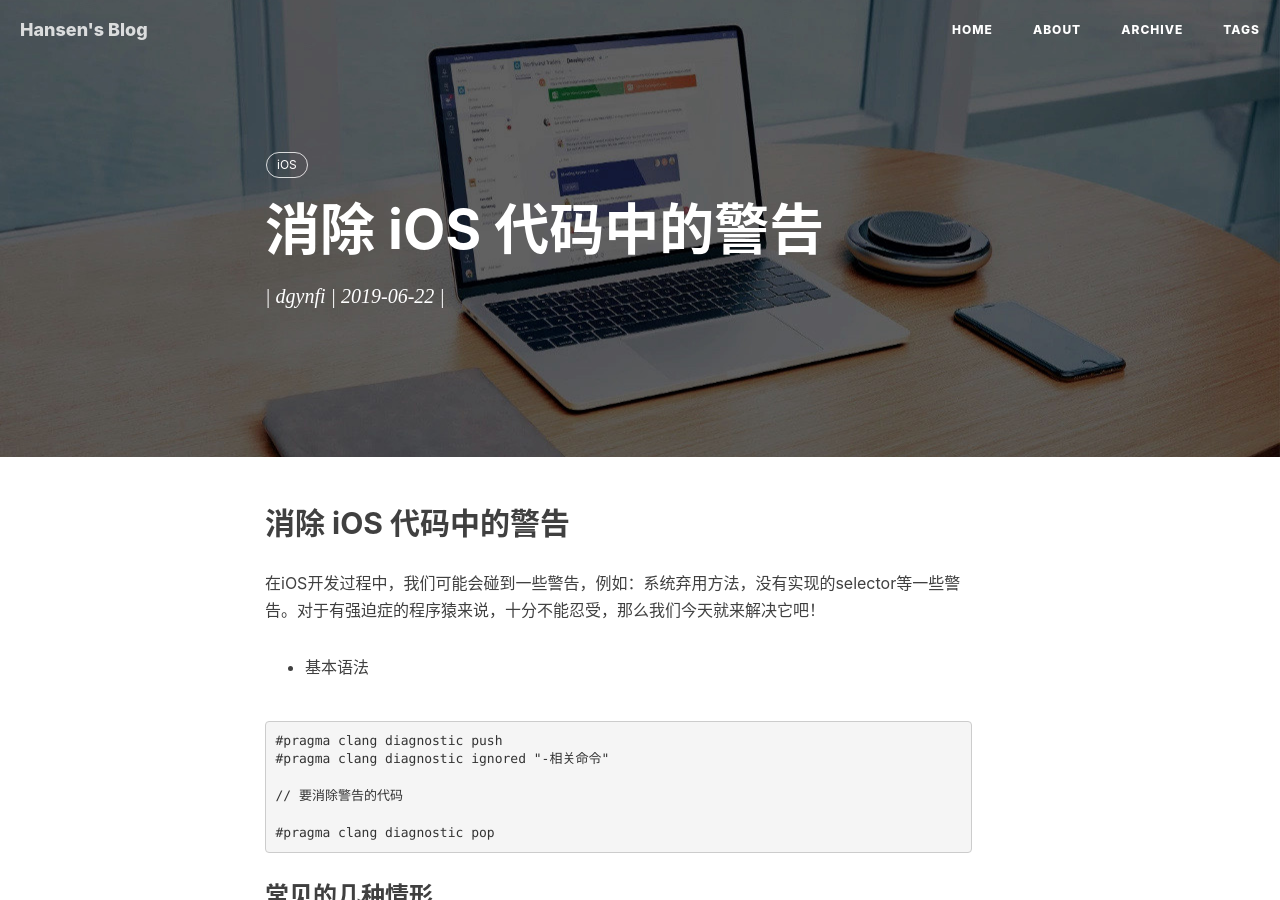
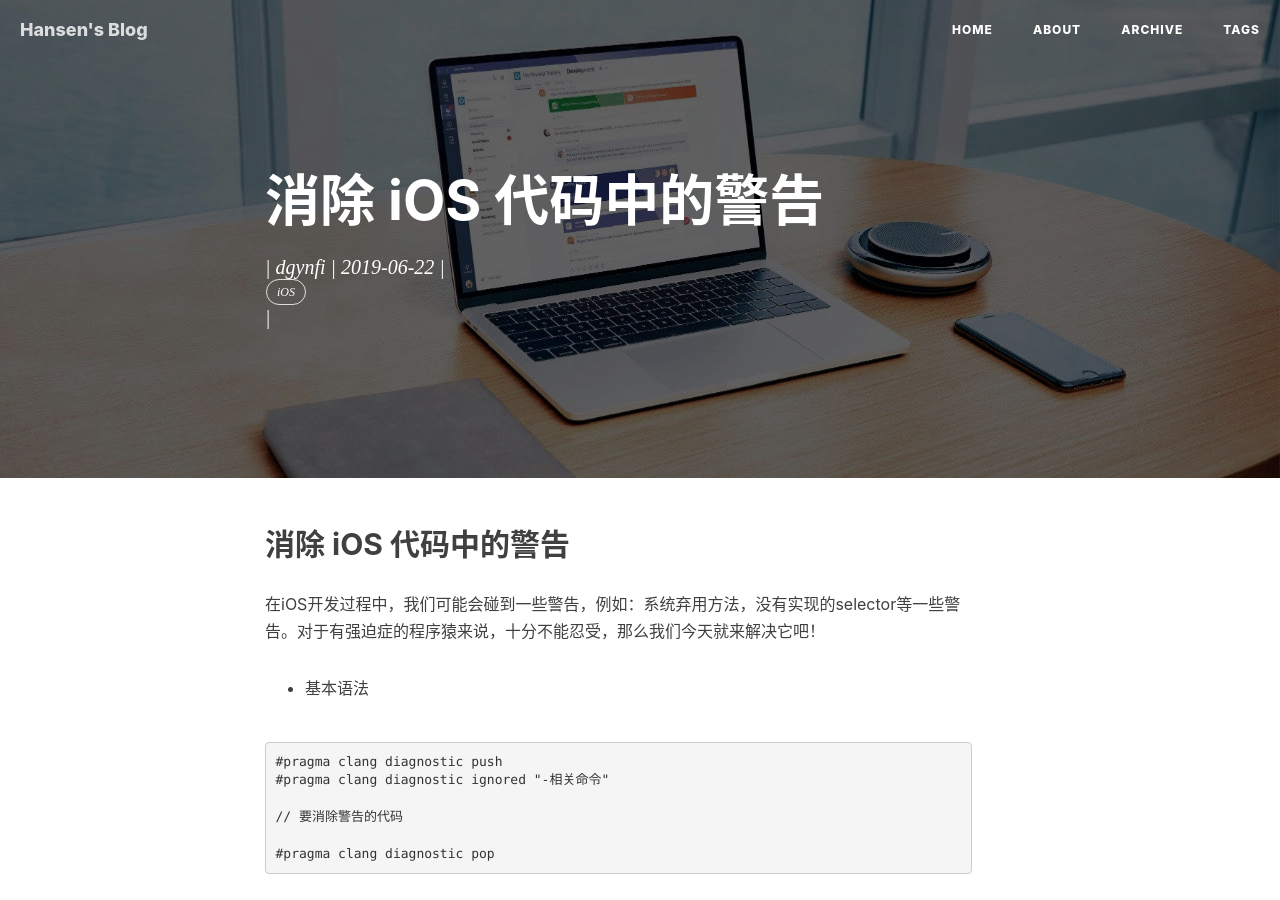
Before and after one commit to itenfay/itenfay.github.io, a Jekyll site: the page built from _posts/2019-06-22-ignore-code-warnings-in-ios.md, in a window 1280 px wide and 900 px high. Built offline with Jekyll 4.4.1, drawn with Linux system fonts in a browser that asks for light colours; nearby versions of some CDN libraries; comment, search, counter and statistics services are not loaded.

Commit message:
adjust the layout style of posted article

```diff
--- a/_layouts/post.html
+++ b/_layouts/post.html
@@ -17,11 +17,11 @@
         <div class="row">
             <div class="col-lg-8 col-lg-offset-2 col-md-10 col-md-offset-1">
                 <div class="post-heading">
-                    <div class="tags">
+                    <!-- <div class="tags">
                         {% for tag in page.tags %}
                         <a class="tag" href="{{ site.baseurl }}/tags/#{{ tag }}" title="{{ tag }}">{{ tag }}</a>
                         {% endfor %}
-                    </div>
+                    </div> -->
                     <h1>{{ page.title }}</h1>
                     {% comment %}
                         always create a h2 for keeping the margin , Hux
@@ -30,7 +30,13 @@
                     <h2 class="subheading">{{ page.subtitle }}</h2>
                     {% comment %} endif {% endcomment %}
                     <!-- <span class="meta">Posted by {% if page.author %}{{ page.author }}{% else %}{{ site.title }}{% endif %} on {{ page.date | date: "%B %-d, %Y" }}</span> -->
-                    <span class="meta">| <a href="https://github.com/dgynfi" title="dgynfi">{% if page.author %}{{ page.author }}{% else %}{{ site.title }}{% endif %}</a> | {{ page.date | date: "%Y-%m-%d" }} |</span>
+                    <span class="meta">| <a href="https://github.com/dgynfi" title="dgynfi">{% if page.author %}{{ page.author }}{% else %}{{ site.title }}{% endif %}</a> | {{ page.date | date: "%Y-%m-%d" }} |
+                    <div class="tags">
+                        {% for tag in page.tags %}
+                        <a class="tag" href="{{ site.baseurl }}/tags/#{{ tag }}" title="{{ tag }}">{{ tag }}</a>
+                        {% endfor %}
+                    </div> |
+                    </span>
                 </div>
             </div>
         </div>
```
Also changed, not shown: _includes/intro-header.html (+9 -3 lines).
